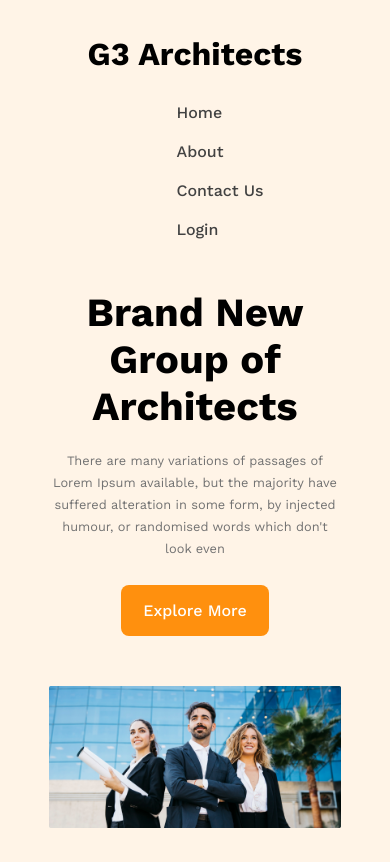
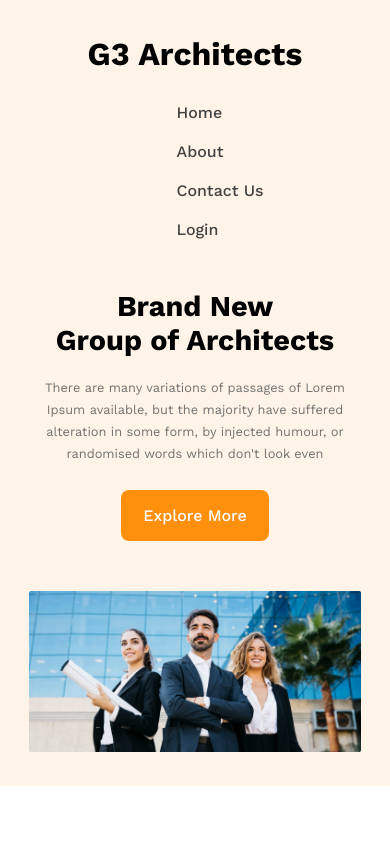
Before and after one commit to Aslam168/g3-architects, a plain HTML site: page index.html in a window 390 px wide. Drawn offline with nearby package versions, Linux system fonts and the light colour scheme.

Commit message:
make navbar and banner section responsive

```diff
--- a/styles/style.css
+++ b/styles/style.css
@@ -100,6 +100,10 @@ nav.navbar h1 {
         flex-direction: column;
     }
 
+    .container{
+        width: 85%;
+    }
+
     .navbar-links{
         gap: 20px;
         margin-top: 30px;
@@ -109,4 +113,8 @@ nav.navbar h1 {
         padding-top: 50px;
         width: 100%;
     }
+
+    .banner-content h1 {
+    font-size: 1.8rem;
+    }
 }
```
